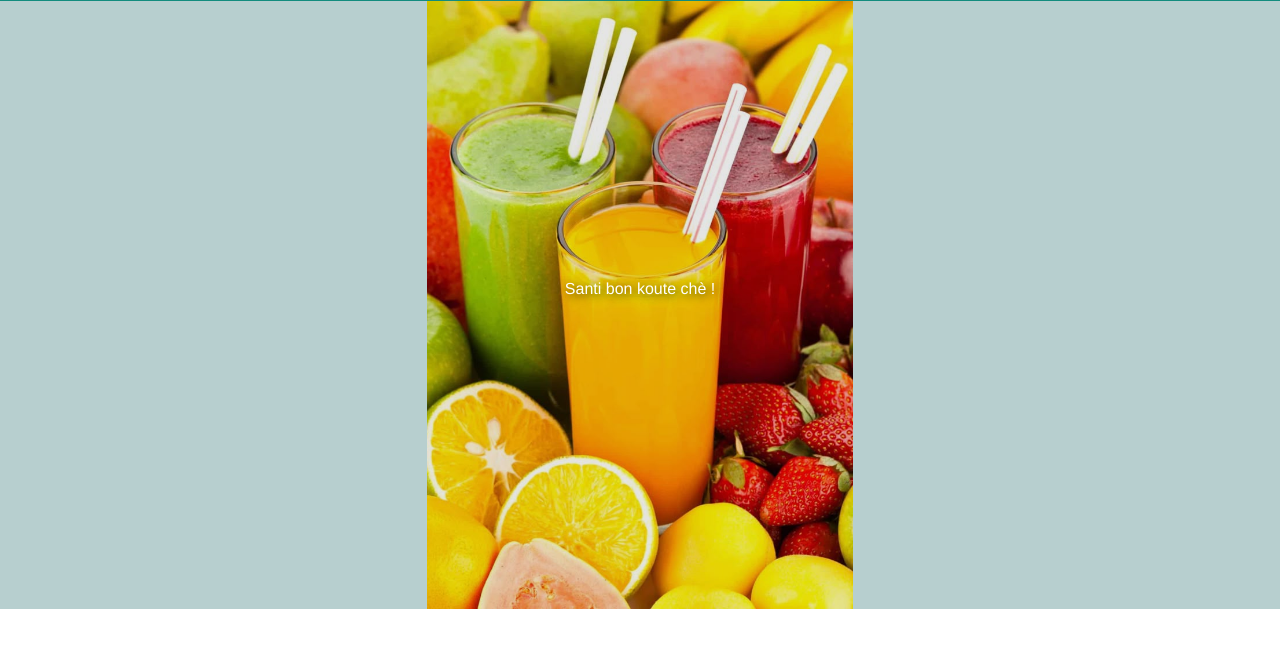
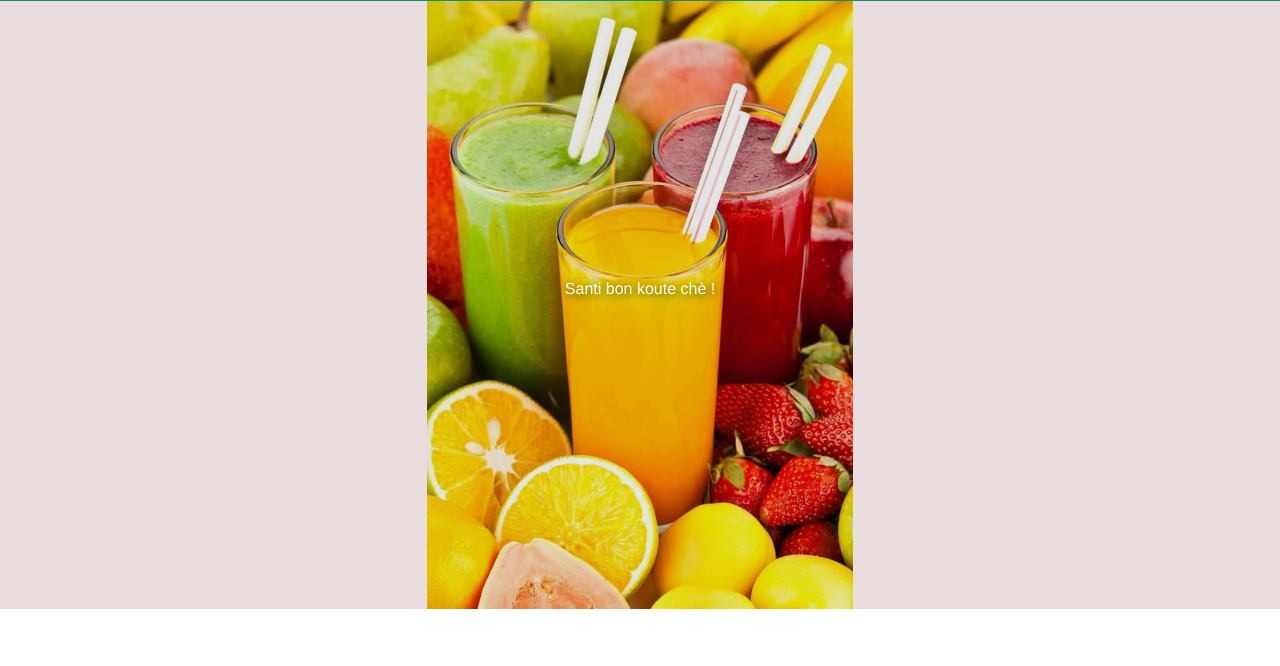
Before and after one commit to ThematerRobert/shekinamultiservices, a plain HTML site: page restaurant.html in a window 1280 px wide. Shown: the part 31-697 px from the top of the page. Drawn offline with Linux system fonts and the light colour scheme.

Commit message:
Add files via upload

```diff
--- a/restaurant.html
+++ b/restaurant.html
@@ -21,7 +21,7 @@
     position: relative;
     height: 80vh; /* Nou monte wotè a yon ti kras pou flyer yo parèt pi byen */
     overflow: hidden;
-    background-color: black;
+    background-color: rgb(233, 221, 221);
 }
 
 .hero-img {
@@ -33,7 +33,7 @@
     object-fit: cover; /* Chanje 'cover' pa 'contain' si w vle wè TOUT flyer a nèt san l pa koupe */
     object-fit: contrain;
     transition: opacity 1s ease-in-out;
-    background-color: rgb(7, 7, 7); /* Mete background nwa si flyer a gen espas sou kote */
+    background-color: rgb(248, 245, 245), 245); /* Mete background nwa si flyer a gen espas sou kote */
     filter: brightness(90%);
     opacity: 0;
     animation: sliderFade 12s infinite;
@@ -41,7 +41,9 @@
 @media (min-width:1024px) {
     .hero-img{
         object-fit: contain;
-        background-color: rgba(225, 255, 255, 0.9);
+        max-width: 800px;
+        left: 50%;
+        transform: translateX(-50%);
     }
 }
 
```
